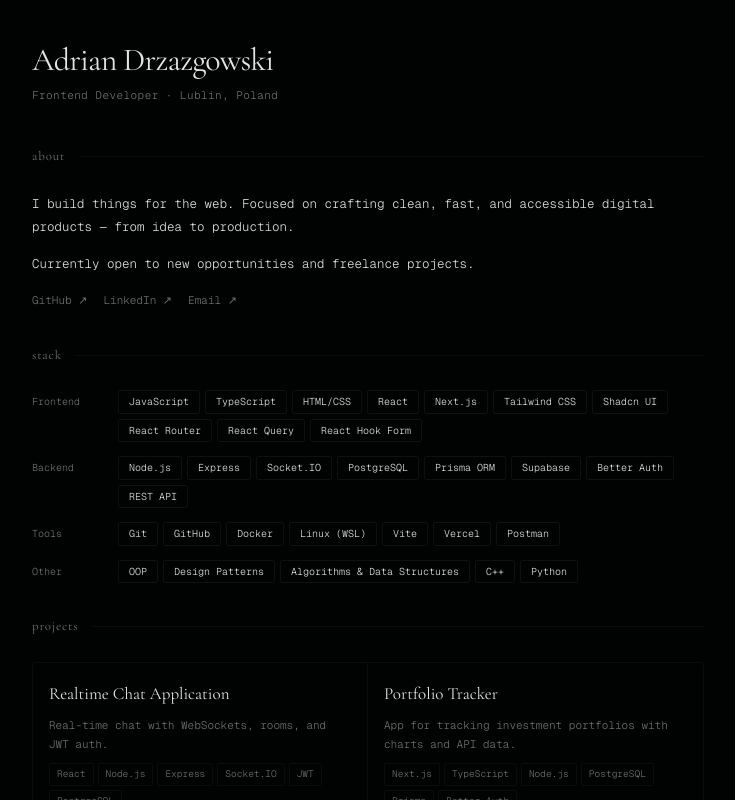
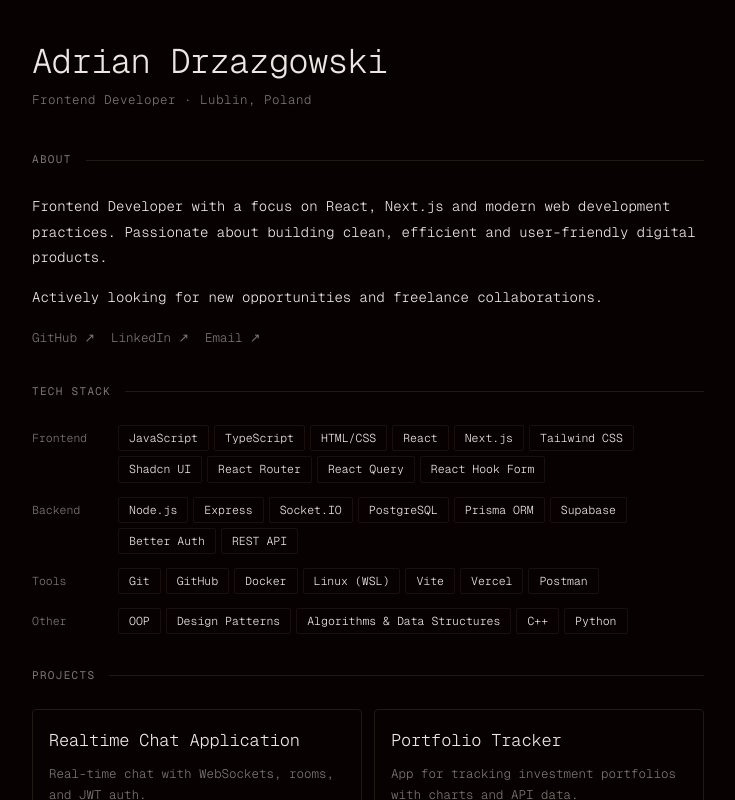
Before and after one commit to iamdrzazgowski/personal-website, a Next.js app: page / in a window 1280 px wide. Shown: the top 800 px of the page, without its empty margins (272-1007 px from the left). Built offline with nearby package versions, Linux system fonts and the light colour scheme.

Commit message:
change design

```diff
--- a/src/app/globals.css
+++ b/src/app/globals.css
@@ -1,35 +1,35 @@
-@import 'tailwindcss';
+@import "tailwindcss";
 
 @custom-variant dark (&:is(.dark *));
 
 :root {
-    --background: oklch(0.08 0.005 260);
-    --foreground: oklch(0.92 0 0);
-    --card: oklch(0.08 0.005 260);
-    --card-foreground: oklch(0.92 0 0);
-    --popover: oklch(0.1 0.005 260);
-    --popover-foreground: oklch(0.92 0 0);
-    --primary: oklch(0.92 0 0);
-    --primary-foreground: oklch(0.08 0.005 260);
-    --secondary: oklch(0.15 0.005 260);
-    --secondary-foreground: oklch(0.65 0 0);
-    --muted: oklch(0.15 0.005 260);
-    --muted-foreground: oklch(0.55 0 0);
-    --accent: oklch(0.15 0.005 260);
-    --accent-foreground: oklch(0.92 0 0);
+    --background: oklch(0.1 0.018 40);
+    --foreground: oklch(0.93 0.01 40);
+    --card: oklch(0.1 0.018 40);
+    --card-foreground: oklch(0.93 0.01 40);
+    --popover: oklch(0.13 0.018 40);
+    --popover-foreground: oklch(0.93 0.01 40);
+    --primary: oklch(0.93 0.01 40);
+    --primary-foreground: oklch(0.1 0.018 40);
+    --secondary: oklch(0.17 0.018 40);
+    --secondary-foreground: oklch(0.67 0.012 40);
+    --muted: oklch(0.17 0.018 40);
+    --muted-foreground: oklch(0.57 0.012 40);
+    --accent: oklch(0.17 0.018 40);
+    --accent-foreground: oklch(0.93 0.01 40);
     --destructive: oklch(0.577 0.245 27.325);
     --destructive-foreground: oklch(0.577 0.245 27.325);
-    --border: oklch(0.2 0.005 260);
-    --border-light: oklch(0.15 0.005 260);
-    --input: oklch(0.2 0.005 260);
-    --ring: oklch(0.65 0 0);
+    --border: oklch(0.22 0.018 40);
+    --border-light: oklch(0.17 0.018 40);
+    --input: oklch(0.22 0.018 40);
+    --ring: oklch(0.65 0.012 40);
     --radius: 0.25rem;
 }
 
 @theme inline {
-    --font-sans: 'Geist Mono', 'JetBrains Mono', monospace;
-    --font-serif: 'Cormorant Garamond', Georgia, serif;
-    --font-mono: 'Geist Mono', 'JetBrains Mono', monospace;
+    --font-sans: "Geist Mono", "JetBrains Mono", monospace;
+    --font-serif: "Cormorant Garamond", Georgia, serif;
+    --font-mono: "Geist Mono", "JetBrains Mono", monospace;
     --color-background: var(--background);
     --color-foreground: var(--foreground);
     --color-card: var(--card);
@@ -66,8 +66,29 @@
 
 html {
     scroll-behavior: smooth;
+    /* Firefox */
+    scrollbar-width: thin;
+    scrollbar-color: oklch(0.27 0.018 40) oklch(0.1 0.018 40);
+}
+
+/* Webkit (Chrome, Edge, Safari) */
+::-webkit-scrollbar {
+    width: 6px;
+}
+
+::-webkit-scrollbar-track {
+    background: oklch(0.1 0.018 40);
+}
+
+::-webkit-scrollbar-thumb {
+    background: oklch(0.27 0.018 40);
+    border-radius: 999px;
+}
+
+::-webkit-scrollbar-thumb:hover {
+    background: oklch(0.36 0.018 40);
 }
 
 ::selection {
-    background: oklch(0.92 0 0 / 0.15);
+    background: oklch(0.93 0.01 40 / 0.15);
 }
--- a/src/app/page.tsx
+++ b/src/app/page.tsx
@@ -1,22 +1,22 @@
-import About from '@/components/about';
-import Experience from '@/components/experience';
-import Footer from '@/components/footer';
-import Header from '@/components/header';
-import Projects from '@/components/projects';
-import SectionSeparator from '@/components/section-separator';
-import Stack from '@/components/stack';
+import About from "@/components/about";
+import Experience from "@/components/experience";
+import Footer from "@/components/footer";
+import Header from "@/components/header";
+import Projects from "@/components/projects";
+import SectionSeparator from "@/components/section-separator";
+import Stack from "@/components/stack";
 
 export default function Home() {
     return (
-        <main className='max-w-[720px] mx-auto px-6 py-10 pb-16 text-[16px] leading-[1.75]'>
+        <main className="max-w-[720px] mx-auto px-6 py-10 pb-16 text-[17px] leading-[1.75]">
             <Header />
-            <SectionSeparator label='about' />
+            <SectionSeparator label="about" />
             <About />
-            <SectionSeparator label='stack' />
+            <SectionSeparator label="tech stack" />
             <Stack />
             {/* <SectionSeparator label='experience' /> */}
             <Experience />
-            <SectionSeparator label='projects' />
+            <SectionSeparator label="projects" />
             <Projects />
             <Footer />
         </main>
--- a/src/components/about.tsx
+++ b/src/components/about.tsx
@@ -1,24 +1,27 @@
-import { links } from '@/data/links';
-import Link from 'next/link';
+import { links } from "@/data/links";
+import Link from "next/link";
 
 export default function About() {
     return (
-        <div className='flex flex-col gap-3.5'>
-            <p className='text-[12.5px] leading-[1.85]'>
-                I build things for the web. Focused on crafting clean, fast, and
-                accessible digital products — from idea to production.
+        <div className="flex flex-col gap-3.5">
+            <p className="text-[14px] leading-[1.85]">
+                Frontend Developer with a focus on React, Next.js and modern web
+                development practices. Passionate about building clean,
+                efficient and user-friendly digital products.
             </p>
-            <p className='text-[12.5px] leading-[1.85]'>
-                Currently open to new opportunities and freelance projects.
+            <p className="text-[14px] leading-[1.85]">
+                Actively looking for new opportunities and freelance
+                collaborations.
             </p>
-            <div className='flex gap-4 flex-wrap mt-0.5'>
+            <div className="flex gap-4 flex-wrap mt-0.5">
                 {links.map((link) => (
                     <Link
                         key={link.label}
                         href={link.href}
-                        className='text-[11px] text-muted-foreground border-b border-transparent hover:text-foreground hover:border-foreground transition-colors duration-150'
-                        target='_blank'
-                        rel='noopener noreferrer'>
+                        className="text-[12.5px] text-muted-foreground border-b border-transparent hover:text-foreground hover:border-foreground transition-colors duration-150"
+                        target="_blank"
+                        rel="noopener noreferrer"
+                    >
                         {link.label} ↗
                     </Link>
                 ))}
--- a/src/components/experience.tsx
+++ b/src/components/experience.tsx
@@ -1,35 +1,37 @@
-import { experiences } from '@/data/experience';
-import Link from 'next/link';
+import { experiences } from "@/data/experience";
+import Link from "next/link";
 
 export default function Experience() {
     return (
-        <div className='flex flex-col gap-0'>
+        <div className="flex flex-col gap-0">
             {experiences.map((exp, index) => (
                 <div
                     key={exp.role}
-                    className={`pb-[18px] ${index !== experiences.length - 1 ? 'border-b border-border/50' : ''} ${index !== 0 ? 'pt-[18px]' : ''}`}>
-                    <p className='text-[10px] text-muted-foreground mb-1.5 tracking-[0.03em]'>
+                    className={`pb-[18px] ${index !== experiences.length - 1 ? "border-b border-border/50" : ""} ${index !== 0 ? "pt-[18px]" : ""}`}
+                >
+                    <p className="text-[11.5px] text-muted-foreground mb-1.5 tracking-[0.03em]">
                         {exp.period}
                     </p>
-                    <div className='flex items-baseline flex-wrap gap-[5px]'>
-                        <span className='text-[13px] font-medium'>
+                    <div className="flex items-baseline flex-wrap gap-[5px]">
+                        <span className="text-[14.5px] font-medium">
                             {exp.role}
                         </span>
                         {exp.companyUrl ? (
                             <Link
                                 href={exp.companyUrl}
-                                className='text-[11px] text-muted-foreground hover:text-foreground transition-colors'
-                                target='_blank'
-                                rel='noopener noreferrer'>
+                                className="text-[12.5px] text-muted-foreground hover:text-foreground transition-colors"
+                                target="_blank"
+                                rel="noopener noreferrer"
+                            >
                                 @ {exp.company} ↗
                             </Link>
                         ) : (
-                            <span className='text-[11px] text-muted-foreground'>
+                            <span className="text-[12.5px] text-muted-foreground">
                                 @ {exp.company}
                             </span>
                         )}
                     </div>
-                    <p className='text-[11.5px] text-muted-foreground mt-1.5 leading-[1.75]'>
+                    <p className="text-[13px] text-muted-foreground mt-1.5 leading-[1.75]">
                         {exp.description}
                     </p>
                 </div>
--- a/src/components/footer.tsx
+++ b/src/components/footer.tsx
@@ -1,6 +1,6 @@
 export default function Footer() {
     return (
-        <footer className="flex justify-center mt-10 pt-5 border-t border-border/50 text-[10px] text-muted-foreground">
+        <footer className="flex justify-center mt-10 pt-5 border-t border-border text-[11.5px] text-muted-foreground">
             <span>&copy; {new Date().getFullYear()} Adrian Drzazgowski</span>
         </footer>
     );
--- a/src/components/header.tsx
+++ b/src/components/header.tsx
@@ -1,10 +1,10 @@
 export default function Header() {
     return (
-        <header className='mb-10'>
-            <h1 className='font-serif text-[32px] font-normal tracking-tight leading-tight'>
+        <header className="mb-10">
+            <h1 className="text-[34px] font-light tracking-[-0.02em] leading-tight">
                 Adrian Drzazgowski
             </h1>
-            <p className='text-[11px] text-muted-foreground mt-1.5 tracking-[0.04em]'>
+            <p className="text-[12.5px] text-muted-foreground mt-1.5 tracking-[0.04em]">
                 Frontend Developer · Lublin, Poland
             </p>
         </header>
--- a/src/components/projects.tsx
+++ b/src/components/projects.tsx
@@ -1,39 +1,34 @@
-import { projects } from '@/data/projects';
-import Link from 'next/link';
+import { projects } from "@/data/projects";
+import Link from "next/link";
 
 export default function Projects() {
     return (
-        <div className='grid grid-cols-2 border border-border/50 rounded overflow-hidden max-[420px]:grid-cols-1'>
-            {projects.map((project, index) => (
+        <div className="grid grid-cols-2 gap-3 max-[420px]:grid-cols-1">
+            {projects.map((project) => (
                 <Link
                     key={project.name}
                     href={project.url}
-                    target='_blank'
-                    rel='noopener noreferrer'
-                    className={`
-                        p-4 transition-colors duration-200 block group
-                        border-border/50
-                        ${index % 2 === 0 ? 'border-r max-[420px]:border-r-0' : ''}
-                        ${index < projects.length - 2 ? 'border-b' : ''}
-                        ${index === projects.length - 2 ? 'max-[420px]:border-b' : ''}
-                        hover:bg-foreground
-                    `}>
-                    <div className='flex items-baseline justify-between mb-[7px]'>
-                        <span className='font-serif text-[17px] font-normal text-foreground group-hover:text-background transition-colors duration-200'>
+                    target="_blank"
+                    rel="noopener noreferrer"
+                    className="flex flex-col h-full p-4 border border-border rounded transition-colors duration-200 group hover:bg-foreground"
+                >
+                    <div className="flex items-baseline justify-between mb-[7px]">
+                        <span className="text-[17px] font-light tracking-[-0.01em] text-foreground group-hover:text-background transition-colors duration-200">
                             {project.name}
                         </span>
-                        <span className='text-[10px] text-muted-foreground group-hover:text-background/70 transition-colors duration-200'>
+                        <span className="text-[11.5px] text-muted-foreground group-hover:text-background/70 transition-colors duration-200">
                             {project.year}
                         </span>
                     </div>
-                    <p className='text-[11px] text-muted-foreground leading-[1.7] mb-2.5 group-hover:text-background/80 transition-colors duration-200'>
+                    <p className="flex-1 text-[12.5px] text-muted-foreground leading-[1.7] mb-2.5 group-hover:text-background/80 transition-colors duration-200">
                         {project.description}
                     </p>
-                    <div className='flex flex-wrap gap-1'>
+                    <div className="flex flex-wrap gap-1">
                         {project.tags.map((tag) => (
                             <span
                                 key={tag}
-                                className='text-[9.5px] text-muted-foreground border border-border/50 px-[7px] py-0.5 rounded-sm group-hover:text-background/70 group-hover:border-background/25 transition-colors duration-200'>
+                                className="text-[11px] text-muted-foreground border border-border/50 px-[7px] py-0.5 rounded-sm group-hover:text-background/70 group-hover:border-background/25 transition-colors duration-200"
+                            >
                                 {tag}
                             </span>
                         ))}
--- a/src/components/section-separator.tsx
+++ b/src/components/section-separator.tsx
@@ -4,11 +4,11 @@
 
 export default function SectionSeparator({ label }: SectionSeparatorProps) {
     return (
-        <div className='flex items-center gap-3.5 mt-8 mb-6'>
-            <span className='font-serif text-[13px] font-normal text-muted-foreground tracking-[0.06em] whitespace-nowrap'>
+        <div className="flex items-center gap-3.5 mt-8 mb-6">
+            <span className="text-[11px] font-normal uppercase tracking-[0.12em] text-muted-foreground whitespace-nowrap">
                 {label}
             </span>
-            <div className='flex-1 h-px bg-border/50' />
+            <div className="flex-1 h-px bg-border" />
         </div>
     );
 }
--- a/src/components/stack.tsx
+++ b/src/components/stack.tsx
@@ -1,20 +1,22 @@
-import { stackData } from '@/data/tech-stack';
+import { stackData } from "@/data/tech-stack";
 
 export default function Stack() {
     return (
-        <div className='flex flex-col gap-3.5'>
+        <div className="flex flex-col gap-3.5">
             {stackData.map((stack) => (
                 <div
                     key={stack.category}
-                    className='grid grid-cols-[78px_1fr] gap-2 items-start'>
-                    <span className='text-[10px] text-muted-foreground pt-[3px]'>
+                    className="grid grid-cols-[78px_1fr] gap-2 items-start"
+                >
+                    <span className="text-[11.5px] text-muted-foreground pt-[3px]">
                         {stack.category}
                     </span>
-                    <div className='flex flex-wrap gap-[5px]'>
+                    <div className="flex flex-wrap gap-[5px]">
                         {stack.items.map((item) => (
                             <span
                                 key={item}
-                                className='text-[10px] border border-border/70 px-2.5 py-0.5 rounded-sm text-foreground hover:bg-foreground hover:text-background transition-colors duration-150 cursor-default'>
+                                className="text-[11.5px] border border-border/70 px-2.5 py-0.5 rounded-sm text-foreground hover:bg-foreground hover:text-background transition-colors duration-150 cursor-default"
+                            >
                                 {item}
                             </span>
                         ))}
```
